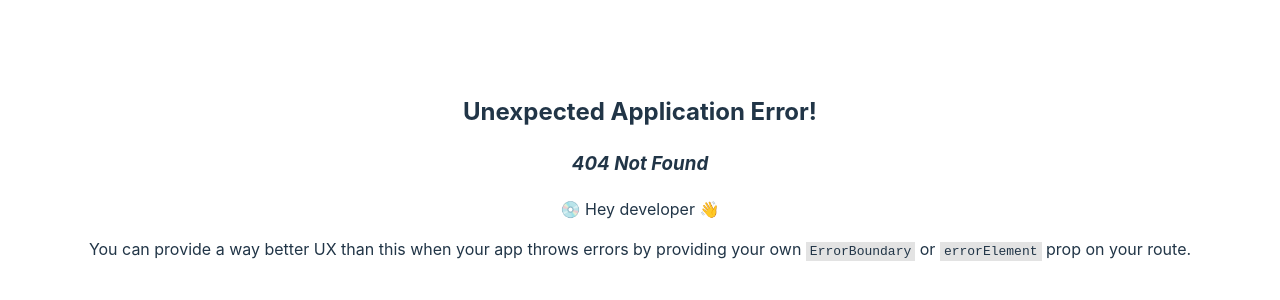
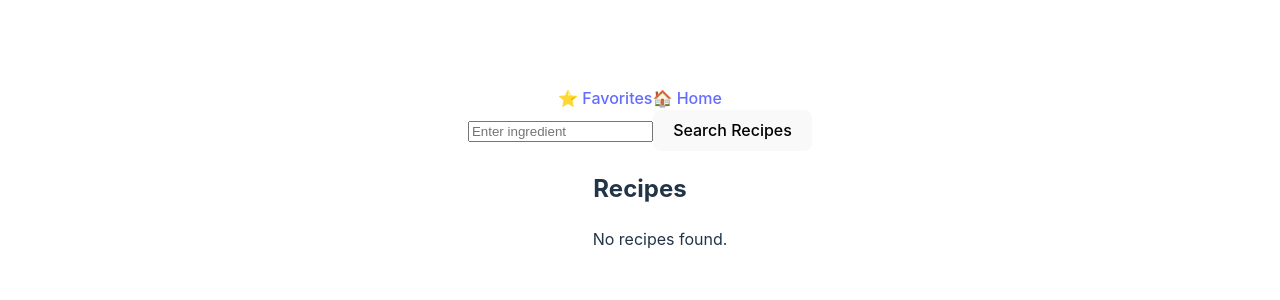
Before and after one commit to lokebahr/receptprojekt, a React (Vite) app: page /home-page in a window 1280 px wide. Before the commit this address had no page. Shown: the part 224-524 px from the top of the page. Built offline with nearby package versions, Linux system fonts and the light colour scheme.

Commit message:
Fixed so recipe list is not rendered whe non favorites, moved a lot from app to other components

```diff
--- a/src/App.jsx
+++ b/src/App.jsx
@@ -7,6 +7,7 @@ import { ToastContainer, toast } from 'react-toastify';
 import 'react-toastify/dist/ReactToastify.css';
 import Toast from './Toast';
 import './App.css';
+import ViewMore from './ViewMore';
 
 
 function App() {
@@ -41,6 +42,8 @@ function App() {
 
   const viewMore = (recipe) => {
     notify(recipe, "Will soon be able to be shown");
+
+
   }
 
   return (
@@ -49,35 +52,10 @@ function App() {
       <NavBar />
 
 
-      <RecipeSearch onSearch={getRecipe} />
+      <Outlet context={{ favorites, setFavorites, recipes, addFavorite, getRecipe, viewMore }} />
 
 
-      <Outlet context={{ favorites, setFavorites }} />
 
-
-      <div>
-        <h2>Recipes</h2>
-        <ul>
-          {recipes.length > 0 ? (
-            recipes.map((recipe) => (
-              <li key={recipe.id} className="recipe-card">
-                <div className="recipe-content">
-                  <div className="recipe-text">
-                    <h3>{recipe.title}</h3>
-
-                    <button onClick={() => addFavorite(recipe)}>Favorite</button>
-                    <button onClick={() => viewMore(recipe)}>View More</button>
-                  </div>
-                  <ImageStyle url={recipe.image} />
-                </div>
-              </li>
-
-            ))
-          ) : (
-            <p>No recipes found.</p>
-          )}
-        </ul>
-      </div>
       <Toast/>
     </div>
   );
--- /dev/null
+++ b/src/HomePage.jsx
@@ -0,0 +1,36 @@
+import React from 'react';
+import RecipeSearch from './RecipeSearch';
+import { useOutletContext } from 'react-router-dom';
+import ImageStyle from './ImageStyle';
+
+function HomePage() {
+  const { recipes, addFavorite, getRecipe, viewMore } = useOutletContext();
+
+  return (
+    <div>
+      <RecipeSearch onSearch={getRecipe} />
+
+      <h2>Recipes</h2>
+      <ul>
+        {recipes.length > 0 ? (
+          recipes.map((recipe) => (
+            <li key={recipe.id} className="recipe-card">
+              <div className="recipe-content">
+                <div className="recipe-text">
+                  <h3>{recipe.title}</h3>
+                  <button onClick={() => addFavorite(recipe)}>Favorite</button>
+                  <button onClick={() => viewMore(recipe)}>View more</button>
+                </div>
+                <ImageStyle url={recipe.image} />
+              </div>
+            </li>
+          ))
+        ) : (
+          <p>No recipes found.</p>
+        )}
+      </ul>
+    </div>
+  );
+}
+
+export default HomePage;
--- a/src/Navbar.jsx
+++ b/src/Navbar.jsx
@@ -6,7 +6,7 @@ function NavBar() {
     <nav>
       {/* Star icon for navigating to Favorite Recipes */}
       <NavLink to="/favorite-recipes">⭐ Favorites</NavLink>
-      <NavLink to ="/">🏠 Home</NavLink>
+      <NavLink to ="/home-page">🏠 Home</NavLink>
 
     </nav>
   );
--- a/src/RecipeSearch.jsx
+++ b/src/RecipeSearch.jsx
@@ -1,4 +1,5 @@
 import React, { useState } from "react";
+
 
 function RecipeSearch({ onSearch }) {
   const [ingredient, setIngredient] = useState("");
--- /dev/null
+++ b/src/ViewMore.jsx
@@ -0,0 +1,10 @@
+import React from 'react';
+import RecipeSearch from './RecipeSearch';
+import { useOutletContext } from 'react-router-dom';
+import ImageStyle from './ImageStyle';
+
+function ViewMore(recipe) {
+    console.log(viewMore(recipe));
+}
+
+export default ViewMore;
--- a/src/router.jsx
+++ b/src/router.jsx
@@ -1,6 +1,7 @@
 import { createBrowserRouter } from 'react-router-dom';
 import App from './App';
 import FavoriteRecipes from './FavoriteRecipes';
+import HomePage from './HomePage';
 
 const router = createBrowserRouter([
   {
@@ -10,6 +11,10 @@ const router = createBrowserRouter([
       {
         path: "favorite-recipes",
         Component: FavoriteRecipes,
+      },
+      {
+        path: "home-page",
+        Component: HomePage,
       }
     ],
   },
```
